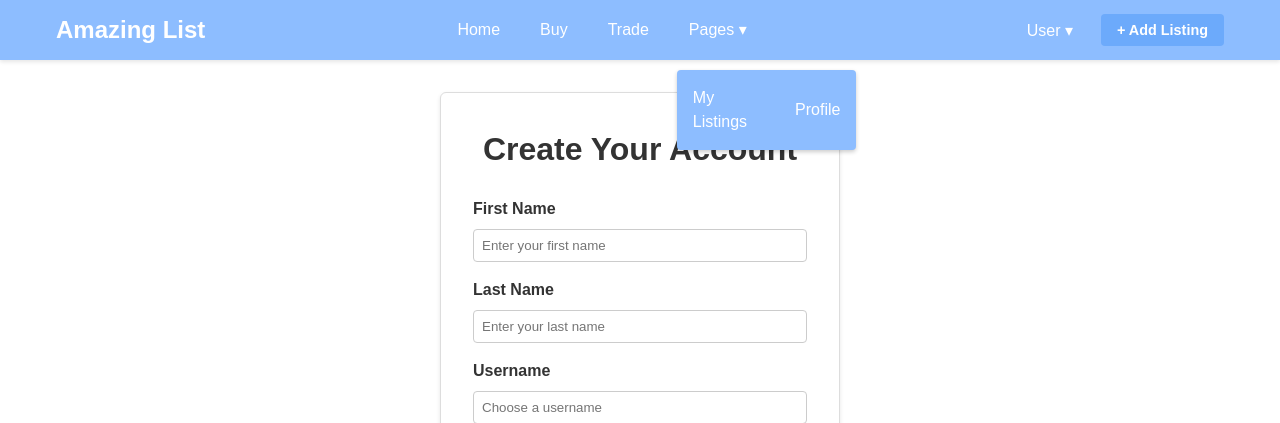
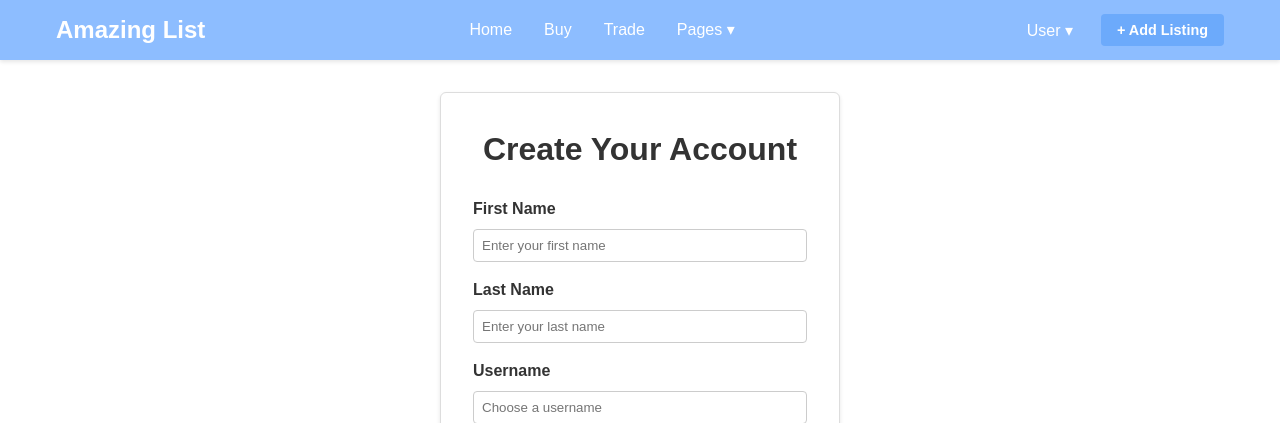
Before and after one commit to mafromla/Amazing-List, a PHP site: page /Pages/register.html in a window 1280 px wide. Shown: the top 423 px of the page. Run offline with PHP 8.4, Linux system fonts and the light colour scheme.

Commit message:
Add files via upload

```diff
--- a/CSS/style.css
+++ b/CSS/style.css
@@ -20,7 +20,11 @@ body {
   background-color: var(--white);
   line-height: 1.5;
 }
-
+ }
+  a {
+    text-decoration: none;
+    color: inherit;
+  }
 /*         HEADER STYLES        */
 .site-header {
   background-color: var(--sky-blue);
@@ -62,58 +66,56 @@ body {
   cursor: pointer;
 }
 
-/* Navigation Links */
-.nav-links {
+	/* Navigation Styles */
+	nav {
+	  display: table; /* shrink-to-fit */
+	  margin: 0 auto; /* centers the nav in its container */
+	}
+
+	nav ul {
+	  list-style: none;
 	  display: flex;
+	  align-items: center;
+	}
+
+	nav li {
 	  position: relative;
 	}
-.nav-links ul {
-  list-style: none;
-  display: flex;
-  gap: 1rem;
-}
-.nav-links li {
-  position: relative;
-}
-.nav-links a {
+
+	nav a {
+	  display: block;
+	  padding: 0.5rem 1rem;
 	  text-decoration: none;
 	  color: var(--white);
-  font-weight: 500;
-  padding: 0.5rem 0.75rem;
-  border-radius: 4px;
 	  transition: background-color 0.3s ease;
 	}
-.nav-links a:hover {
+
+	nav a:hover {
 	  background-color: var(--hover-bg);
 	}
 
-/* Pages Dropdown */
+
+	/* Dropdown Menu Styles */
 	.dropdown-menu {
-  display: none;
+	  display: none; /* Hidden by default */
 	  position: absolute;
-  top: calc(var(--header-height));
+	  top: 100%;
 	  left: 0;
 	  background-color: var(--sky-blue);
 	  list-style: none;
 	  padding: 0.5rem 0;
-  margin: 0;
 	  min-width: 150px;
 	  border-radius: 4px;
-  box-shadow: 0 2px 4px rgba(0,0,0,0.2);
-  z-index: 999;
+	  box-shadow: 0 2px 4px rgba(0, 0, 0, 0.2);
+	  z-index: 1000;
 	}
-.dropdown-menu li {
-  margin: 0;
+
+	.dropdown:hover .dropdown-menu {
+	  display: block;
 	}
-.dropdown-menu a {
-  display: block;
+
+	.dropdown-menu li a {
 	  padding: 0.5rem 1rem;
-}
-.dropdown-menu a:hover {
-  background-color: var(--hover-bg);
-}
-.dropdown:hover .dropdown-menu {
-  display: block; /* Show on hover for desktop */
 	}
 
 /* User Profile Dropdown (Sign In button) */
```
Lines whose indentation alone changed are shown as unchanged.
